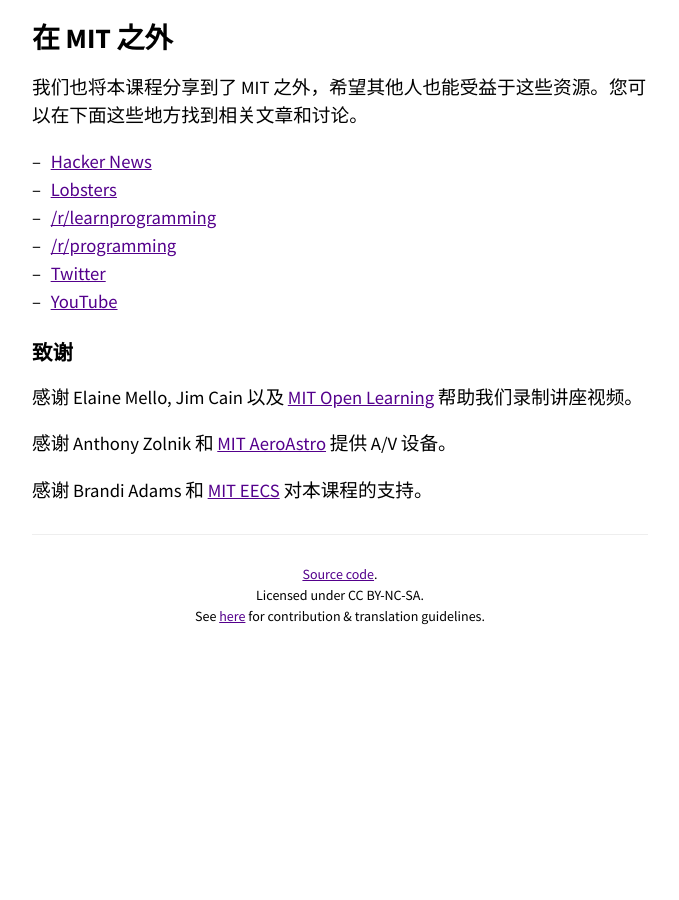
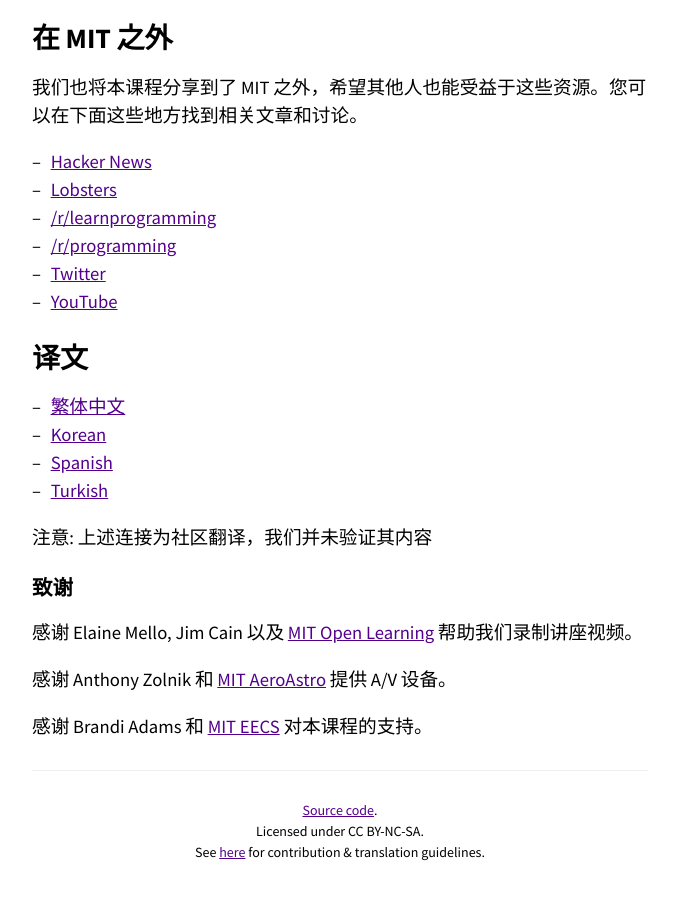
Before and after one commit to missing-semester-cn/missing-semester-cn.github.io, a Jekyll site: the page built from index.md, in a window 1280 px wide and 900 px high, scrolled down 1078 px. Shown: the whole window, without its empty margins (300-979 px from the left). Built offline with Jekyll 4.4.1, drawn with Linux system fonts in a browser that asks for light colours; before the commit the page ends 1742 px from its top, so only the background shows below that.

Commit message:
add translation link

```diff
--- a/index.md
+++ b/index.md
@@ -62,6 +62,17 @@ YouTube](https://www.youtube.com/playlist?list=PLyzOVJj3bHQuloKGG59rS43e29ro7I57
  - [Twitter](https://twitter.com/jonhoo/status/1224383452591509507)
  - [YouTube](https://www.youtube.com/playlist?list=PLyzOVJj3bHQuloKGG59rS43e29ro7I57J)
 
+
+# 译文
+
+- [繁体中文](https://missing-semester-zh-hant.github.io/)
+- [Korean](https://missing-semester-kr.github.io/)
+- [Spanish](https://missing-semester-esp.github.io/)
+- [Turkish](https://missing-semester-tr.github.io/)
+
+注意: 上述连接为社区翻译，我们并未验证其内容
+
+
 ## 致谢
 
 感谢 Elaine Mello, Jim Cain 以及 [MIT Open Learning](https://openlearning.mit.edu/) 帮助我们录制讲座视频。
```
